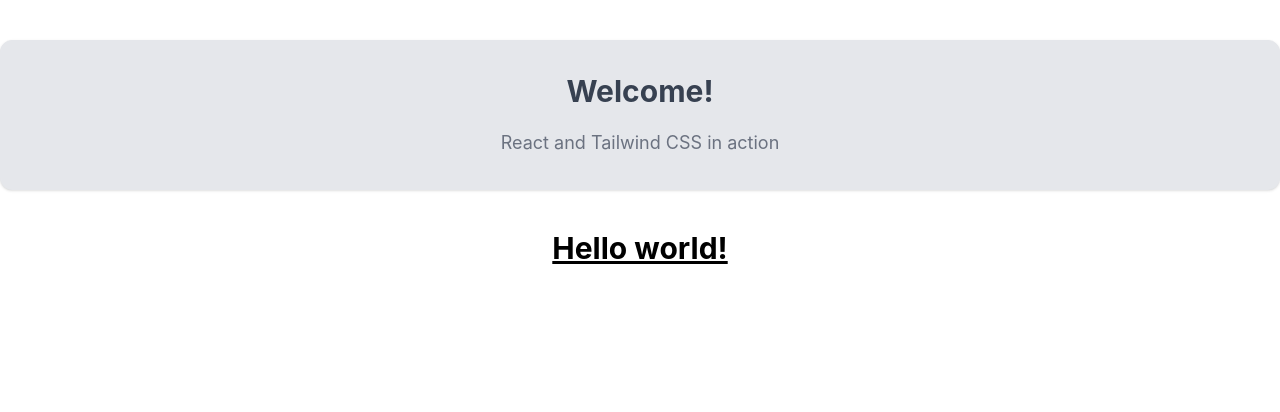
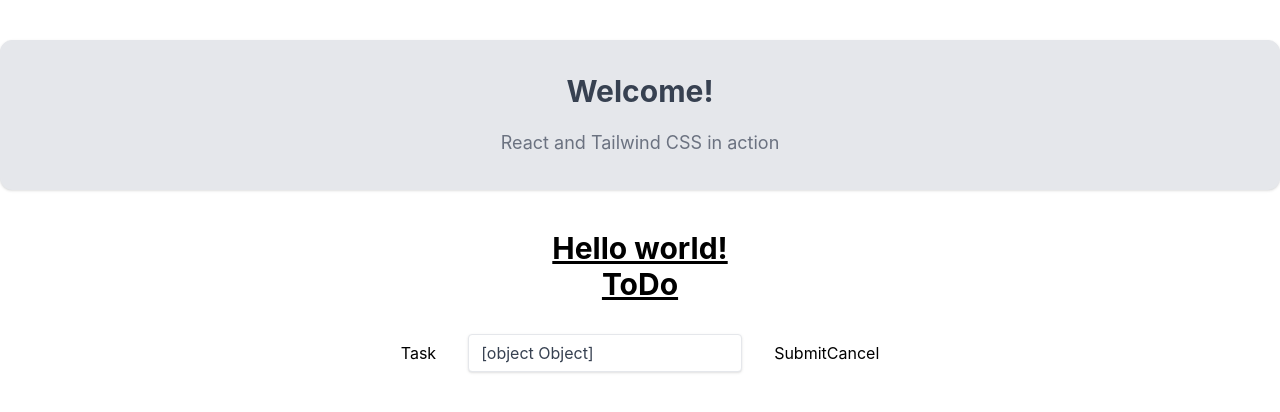
Before and after one commit to dev-augustin/ToDoList-FullStack, a React (Create React App) app in the folder todoapp-frontend/: page /editTask/1 in a window 1280 px wide. Shown: the top 412 px of the page. Built offline with nearby package versions, Linux system fonts and the light colour scheme; no server answers.

Commit message:
[Frontend]: Started impementing add to task post request

```diff
--- a/todoapp-frontend/package.json
+++ b/todoapp-frontend/package.json
@@ -39,6 +39,7 @@
       "last 1 chrome version",
       "last 1 firefox version",
       "last 1 safari version"
-    ]
+    ],
+    "proxy": "http://localhost:8080/todo"
   }
 }
--- a/todoapp-frontend/src/App.js
+++ b/todoapp-frontend/src/App.js
@@ -16,9 +16,9 @@ function App() {
       <h1 className="text-3xl font-bold underline bg-red">Hello world!</h1>
       <Router>
         <Routes>
-          <Route path="/" element={<Home />} />
+          <Route exact path="/" element={<Home />} />
           <Route path="/addTask" element={<AddTask />} />
-          <Route path="/editTask/{id}" element={<EditTask />} />
+          <Route  path="/editTask/:id" element={<EditTask />} />
           <Route path="/deleteTask/{id}" element={<DeleteTask />} />
           <Route path="/viewTask/{id}" element={<ViewTask />} />
           <Route path="/deleteTask" element={<DeleteTask />} />
--- a/todoapp-frontend/src/components/Home.js
+++ b/todoapp-frontend/src/components/Home.js
@@ -2,11 +2,16 @@ import React, { useEffect, useState } from "react";
 import "../App.css";
 // import "../index.css";
 import axios from "axios";
-import { Link, useParams } from "react-router-dom";
+import { Link, useParams, useNavigate } from "react-router-dom";
 
 function Home() {
-  const [toDo, setToDo] = useState(["Hello", "Good"]);
+  const [toDos, setToDos] = useState([]);
+  const [task, setTask] = useState({ todo: "" });
+
   const { id } = useParams();
+  let navigate = useNavigate();
+
+  const { todo } = task;
 
   useEffect(() => {
     loadTasks();
@@ -14,31 +19,69 @@ function Home() {
 
   const loadTasks = async () => {
     const result = await axios.get("http://localhost:8080/todos");
-    console.log(result.data);
-    setToDo(result.data);
+    setToDos(result.data);
+  };
+
+  const onInputChange = (e) => {
+    setTask({ [e.target.name]: e.target.value });
+    console.log("OnInputTask: " + task);
+  };
+  console.log(task);
+
+  const addTask = async (e) => {
+    e.preventDefault();
+
+    await axios.post("http://localhost:8080/todo/", task, {
+      headers: {
+        "Access-Control-Allow-Origin": "*",
+        "Access-Control-Allow-Methods": "POST",
+
+        "Access-Control-Allow-Headers": "Content-Type, Authorization",
+      },
+    });
+    navigate("/");
+    console.log("first: " + task);
+  };
+
+  const deleteTask = async (id) => {
+    await axios.delete(`http://localhost:8080/todo/${id}`);
+    loadTasks();
   };
 
   return (
     <>
       <h4 className="text-3xl font-bold underline">ToDo</h4>
+
+      <form onSubmit={(e) => addTask(e)}>
         <input
-        class="shadow appearance-none border rounded p-8 m-8 w-500 py-2 px-3 text-gray-700 leading-tight focus:outline-none focus:shadow-outline"
+          className="shadow appearance-none border rounded p-8 m-8 w-500 py-2 px-3 text-gray-700 leading-tight focus:outline-none focus:shadow-outline"
           id="add-a-task"
-        type="text"
+          type={"text"}
           placeholder="Add a task"
+          name="todo"
+          value={todo}
+          onChange={(e) => onInputChange(e)}
         />
-      <button class="bg-transparent hover:bg-blue-500 text-blue-700 font-semibold hover:text-white py-2 px-4 border border-blue-500 hover:border-transparent rounded">
+        <button
+          // className="bg-transparent hover:bg-blue-500 text-blue-700 font-semibold hover:text-white py-2 px-4 border border-blue-500 hover:border-transparent rounded"
+          type="submit"
+        >
           Add Task
         </button>
-      {toDo.map((toDo, index) => (
+      </form>
+      {toDos.map((toDo, index) => (
         <ul className="toDo-display">
-          <input type="checkbox" class="form-checkbox rounded text-pink-500 m-4" />
+          <input type="checkbox" className="form-checkbox rounded text-pink-500 m-4" />
           <li>{toDo.todo}</li>
-          <button class="m-4 bg-transparent hover:bg-blue-500 text-blue-700 font-semibold hover:text-white py-2 px-4 border border-blue-500 hover:border-transparent rounded">
-            <Link to={`http://localhost:8080/todo/${toDo.id}`}>Edit</Link>
-          </button>
-          <button class=" m-4 bg-transparent hover:bg-blue-500 text-blue-700 font-semibold hover:text-white py-2 px-4 border border-blue-500 hover:border-transparent rounded">
-            <Link to={`http://localhost:8080/todo/${toDo.id}`}>Delete</Link>
+          {/* <button className="m-4 bg-transparent hover:bg-blue-500 text-blue-700 font-semibold hover:text-white py-2 px-4 border border-blue-500 hover:border-transparent rounded"> */}
+          <Link to={`/editTask/${toDo.id}`}>Edit</Link>
+          {/* </button> */}
+          <button
+            onClick={() => deleteTask(toDo.id)}
+            className=" m-4 bg-transparent hover:bg-blue-500 text-blue-700 font-semibold hover:text-white py-2 px-4 border border-blue-500 hover:border-transparent rounded"
+          >
+            {/* <Link to={`http://localhost:8080/todo/${toDo.id}`}>Delete</Link> */}
+            Delete
           </button>
         </ul>
       ))}
--- a/todoapp-frontend/src/components/todo/EditTask.js
+++ b/todoapp-frontend/src/components/todo/EditTask.js
@@ -1,9 +1,59 @@
-import React from 'react'
+import React, { useState, useEffect } from "react";
+import { useParams, useNavigate, Link } from "react-router-dom";
+import axios from "axios";
 
 function EditTask() {
+  let navigate = useNavigate();
+
+  const { id } = useParams();
+
+  const [task, setTask] = useState({
+    todo: "",
+  });
+
+  const { todo } = task;
+  const onInputChange = (e) => {
+    setTask({ ...task, [e.target.name]: e.target.value });
+  };
+
+  useEffect(() => {
+    loadTask();
+  }, []);
+
+  const onSubmit = async (e) => {
+    e.preventDefault();
+    await axios.put(`http://localhost:8080/todo/${id}`, todo);
+    // navigate("/");
+
+  };
+
+  const loadTask = async () => {
+    const result = await axios.get(`http://localhost:8080/todo/${id}`);
+    setTask(result.data);
+    console.log("result in edt: "+result)
+  };
+
+
+
   return (
-    <div>EditTask</div>
-  )
+    <div>
+      <h4 className="text-3xl font-bold underline">ToDo</h4>
+      <form onSubmit={(e) => onSubmit(e)}>
+        <label> Task</label>
+        <input
+          class="shadow appearance-none border rounded p-8 m-8 w-500 py-2 px-3 text-gray-700 leading-tight focus:outline-none focus:shadow-outline"
+          id="add-a-task"
+          type="text"
+          placeholder="Edit a task"
+          name="task"
+          value={task}
+          onChange={(e) => onInputChange(e)}
+        />
+        <button type="submit">Submit</button>
+        <Link to="/">Cancel</Link>
+      </form>
+    </div>
+  );
 }
 
-export default EditTask
+export default EditTask;
```
Lines whose indentation alone changed are shown as unchanged.
